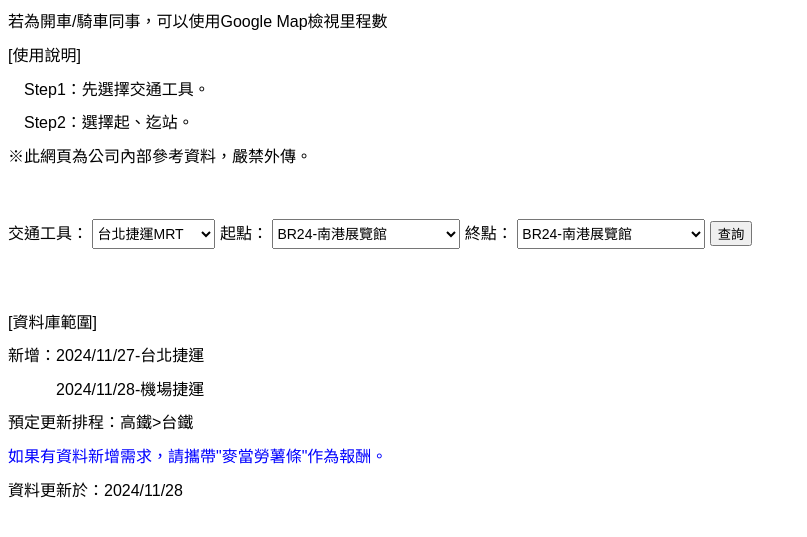
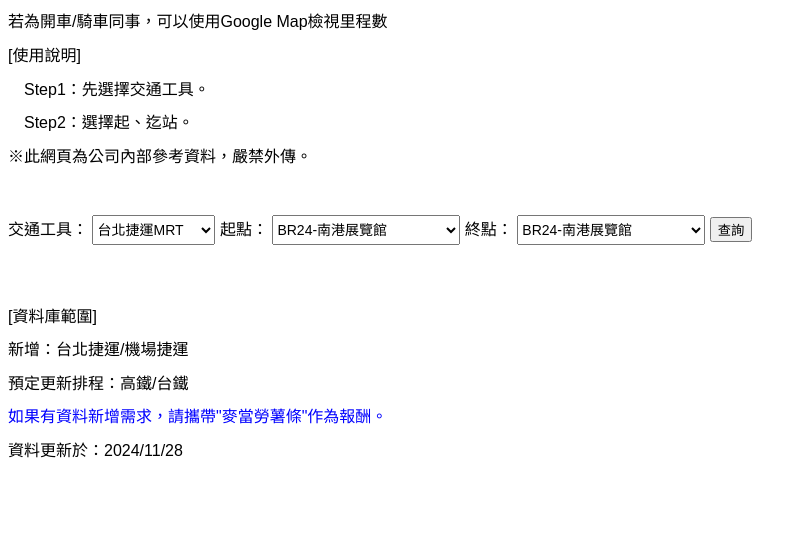
Before and after one commit to EstherG1002/Esther-Toy1, a plain HTML site: page index.html in a window 1280 px wide. Shown: the part 95-632 px from the top of the page, without its empty margins (0-807 px from the left). Drawn offline with nearby package versions, Linux system fonts and the light colour scheme.

Commit message:
Update index.html

```diff
--- a/index.html
+++ b/index.html
@@ -12,11 +12,11 @@
             font-family: Arial, sans-serif;
         }
         form {
-            margin-top: 20px;
-            min-height: 20px;
+            margin-top: 16px;
+            min-height: 16px;
         }
         button {
-            margin-bottom: 18px; /* 增加底部間距 */
+            margin-bottom: 16px; /* 增加底部間距 */
         }
         select {
             height: 30px; /*設定下拉式選單的高度*/
@@ -62,9 +62,8 @@
     <div class="paragraph">
         <p>　</p>
         <p>[資料庫範圍] </p>
-        <p>新增：2024/11/27-台北捷運</p>
-        <p>　　　2024/11/28-機場捷運</p>
-        <p>預定更新排程：高鐵>台鐵</p>
+        <p>新增：台北捷運/機場捷運</p>
+        <p>預定更新排程：高鐵/台鐵</p>
         <p style="color: blue;">如果有資料新增需求，請攜帶"麥當勞薯條"作為報酬。</p>
         <p>資料更新於：2024/11/28</p>
     </div>
```
